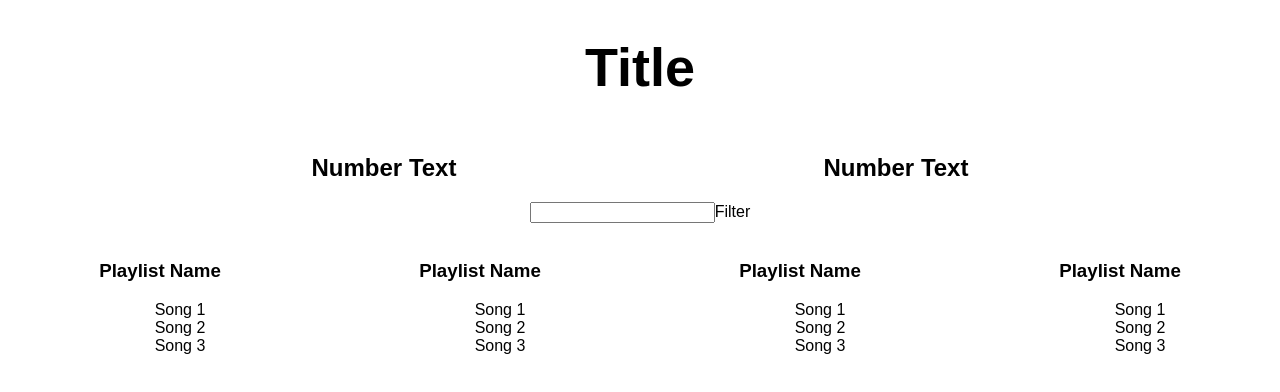
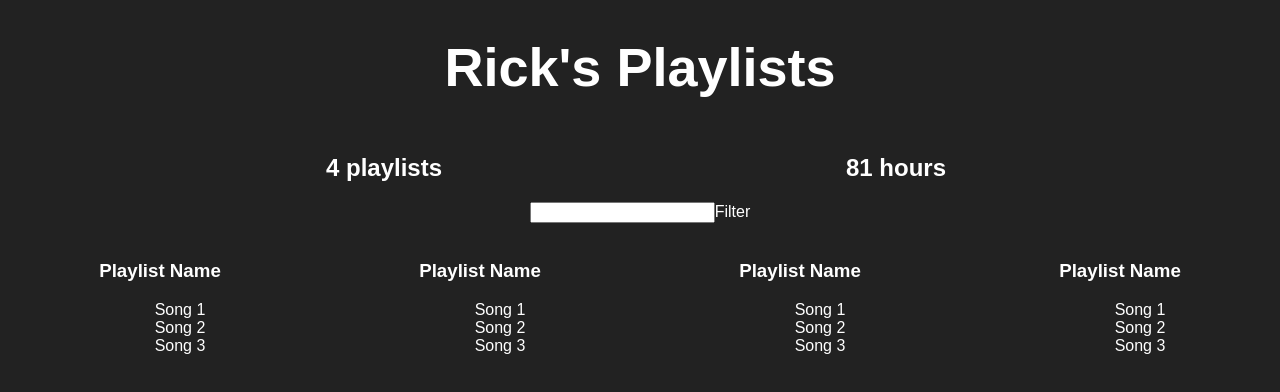
Before and after one commit to bafd1999/React-Practice, a React (Create React App) app in the folder buildstuff/: page / in a window 1280 px wide. Shown: the top 392 px of the page. Built offline with nearby package versions, Linux system fonts and the light colour scheme.

Commit message:
Added fake server data to title and aggregate counters

```diff
--- a/buildstuff/src/App.css
+++ b/buildstuff/src/App.css
@@ -1,3 +1,7 @@
+html, body {
+  background: #222
+}
+
 .App {
   text-align: center;
 }
@@ -26,8 +30,3 @@
   from { transform: rotate(0deg); }
   to { transform: rotate(360deg); }
 }
-
-h1 {
-  color: #000;
-  font-size: 54px;
-}
--- a/buildstuff/src/App.js
+++ b/buildstuff/src/App.js
@@ -1,22 +1,75 @@
 import React, { Component } from 'react';
-import logo from './logo.svg';
 import './App.css';
 
-
-
 let defaultStyle = {
-  color: '#000'
+  color: '#fff'
 };
 
 let listStyle = {
   listStyle: 'none'
 };
 
-class Aggregate extends Component {
+let fakeServerData = {
+  user: {
+    name: 'Rick',
+    playlists: [
+      {
+        name: 'My Favorites',
+        songs: [
+          {name: 'Beat It', duration: 1345},
+          {name: 'Cannelloni Makaroni', duration: 1236},
+          {name: 'Rosa Helikopter', duration: 70000}
+        ]
+      },
+      {
+        name: 'Discover Weekly',
+        songs: [
+          {name: 'Beat It', duration: 1345},
+          {name: 'Cannelloni Makaroni', duration: 1236},
+          {name: 'Rosa Helikopter', duration: 70000}
+        ]
+      },
+      {
+        name: 'Another playlist - the best!',
+        songs: [
+          {name: 'Beat It', duration: 1345},
+          {name: 'Cannelloni Makaroni', duration: 1236},
+          {name: 'Rosa Helikopter', duration: 70000}
+        ]
+      },
+      {
+        name: 'Playlist - yeah!',
+        songs: [
+          {name: 'Beat It', duration: 1345},
+          {name: 'Cannelloni Makaroni', duration: 1236},
+          {name: 'Rosa Helikopter', duration: 70000}
+        ]
+      }
+    ]
+  }
+};
+
+class PlaylistCounter extends Component {
   render() {
     return(
       <div style={{...defaultStyle, width: '40%', display: 'inline-block'}}>
-        <h2>Number Text</h2>
+        <h2>{this.props.playlists.length} playlists</h2>
+      </div>
+    );
+  }
+}
+
+class HoursCounter extends Component {
+  render() {
+    let allSongs = this.props.playlists.reduce((songs, eachPlaylist) => {
+      return songs.concat(eachPlaylist.songs)
+    }, [])
+    let totalDuration = allSongs.reduce((sum, eachSong) => {
+      return sum + eachSong.duration
+    }, 0)
+    return(
+      <div style={{...defaultStyle, width: '40%', display: 'inline-block'}}>
+        <h2>{Math.round(totalDuration / 3600)} hours</h2>
       </div>
     );
   }
@@ -50,17 +103,34 @@ class Playlist extends Component {
 }
 
 class App extends Component {
+  constructor() {
+    super();
+    this.state = {serverData: {}}
+  }
+  componentDidMount() {
+    setTimeout(() => {
+    this.setState({serverData: fakeServerData});
+  }, 1000);
+  }
+
   render() {
     return(
       <div className="App">
-        <h1>Title</h1>
-        <Aggregate/>
-        <Aggregate/>
-        <Filter/>
-        <Playlist/>
-        <Playlist/>
-        <Playlist/>
-        <Playlist/>
+
+        {this.state.serverData.user ?
+        <div>
+          <h1 style={{...defaultStyle, 'font-size': '54px'}}>
+            {this.state.serverData.user.name}'s Playlists
+          </h1>
+          <PlaylistCounter playlists={this.state.serverData.user.playlists}/>
+          <HoursCounter playlists={this.state.serverData.user.playlists}/>
+          <Filter/>
+          <Playlist/>
+          <Playlist/>
+          <Playlist/>
+          <Playlist/>
+        </div> : <h1 style={defaultStyle}>Loading...</h1>
+        }
       </div>
     );
   }
```
